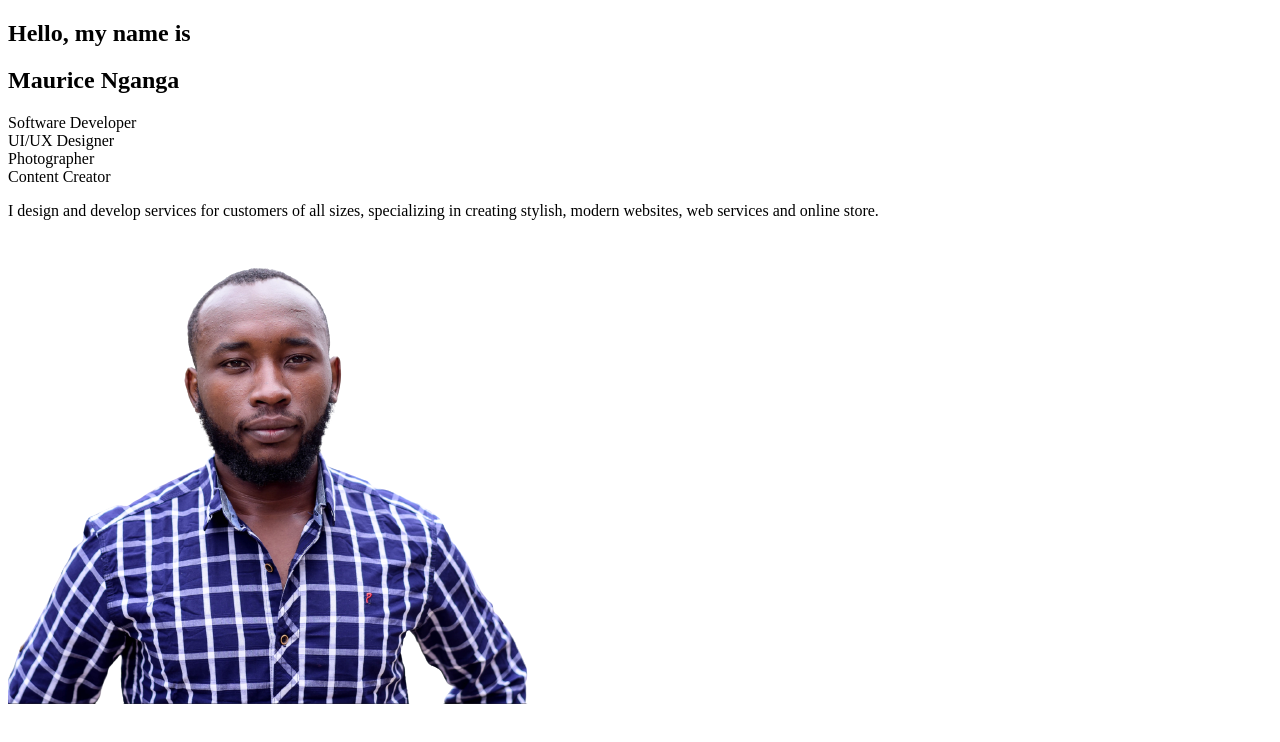
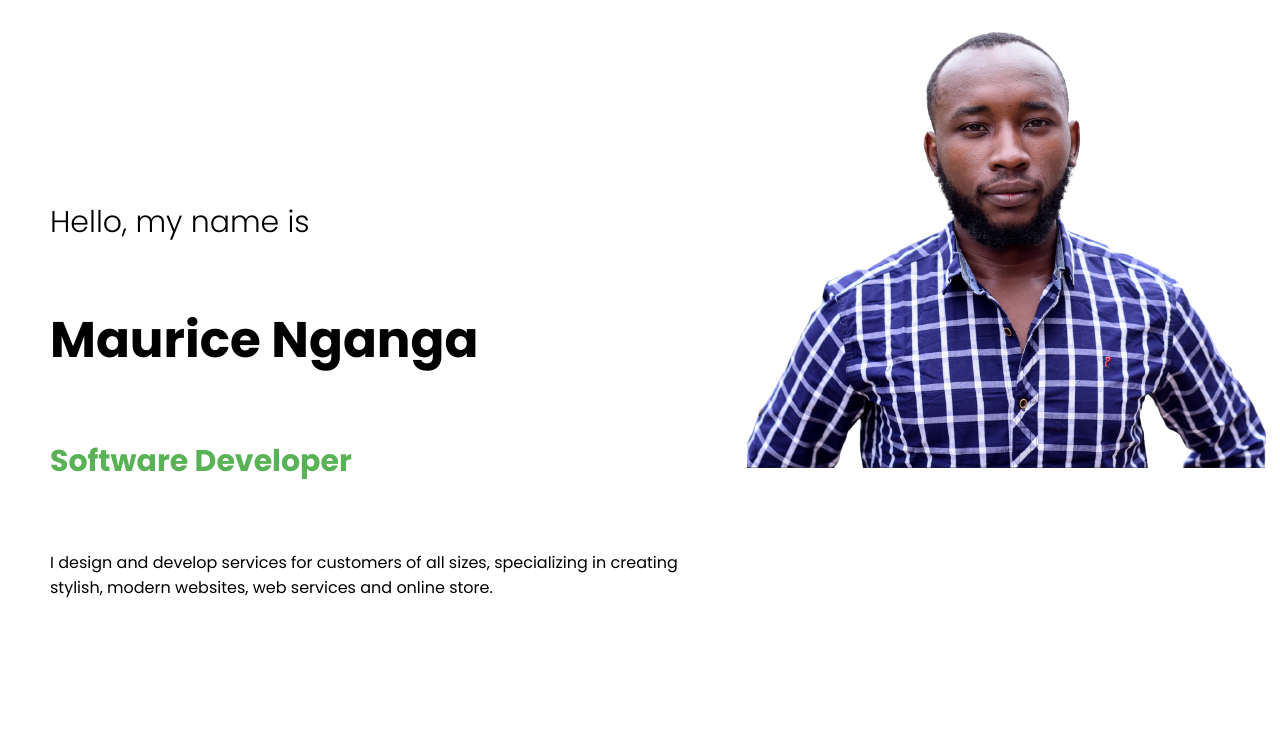
Before and after one commit to moryno/Phase-0-Personal-Website, a plain HTML site: page index.html in a window 1280 px wide. Drawn offline with Linux system fonts and the light colour scheme.

Commit message:
Add css styling to make the title section of the landing page look appealing

```diff
--- /dev/null
+++ b/assets/css/index.css
@@ -0,0 +1,67 @@
+* {
+    padding: 0;
+    margin: 0;
+
+}
+
+body {
+    font-family: "Poppins", sans-serif;
+}
+
+/* ............................... LANDING SECTION ........................................ */
+#landing {
+    height: 100vh;
+    width: 100%;
+    display: flex;
+}
+
+#landing > .leftContainer {
+    flex:1;
+    display: flex;
+    align-items:center;
+    justify-content: center;
+}
+
+#landing > .leftContainer > .leftWrapper {
+    padding:3.125rem;
+    height: 50%;
+    display:flex;
+    flex-direction: column;
+    justify-content: space-between;
+}
+
+#landing > .leftContainer > .leftWrapper > h2 {
+    font-weight: 300;
+    font-size: 1.875rem;
+
+}
+
+#landing > .leftContainer > .leftWrapper > h1 {
+    font-size: 3.125rem;
+}
+
+.titleContainer {
+    height: 3.5rem;
+    overflow: hidden;
+}
+
+.titleContainer > .titleWrapper {
+    height: 100%;
+    animation: myMove ease-in-out infinite alternate;
+}
+
+/* @keyframes myMove {
+    25% { transform: translateY(-50px)}
+   50% { transform: translateY(-100px)}
+   75% { transform: translateY(-150px)}
+   100% { transform: translateY(-200px)}
+} */
+
+.titleContainer > .titleWrapper > .titleItem {
+    height:3.125rem;
+    font-size:1.875rem;
+    font-weight:bold;
+    color: #59b256;
+    display: flex;
+    align-items:center;
+}
--- a/index.html
+++ b/index.html
@@ -4,7 +4,12 @@
     <meta charset="UTF-8" />
     <meta http-equiv="X-UA-Compatible" content="IE=edge" />
     <meta name="viewport" content="width=device-width, initial-scale=1.0" />
+    <link
+      href="https://fonts.googleapis.com/css2?family=Poppins:ital,wght@0,100;0,200;0,300;0,400;0,500;0,600;0,700;0,800;0,900;1,100;1,200;1,300;1,400;1,500;1,600;1,700;1,800;1,900&display=swap"
+      rel="stylesheet"
+    />
     <title>Personal Website</title>
+    <link rel="stylesheet" href="./assets/css/index.css" />
   </head>
   <body>
     <section id="landing">
@@ -14,10 +19,10 @@
           <h1>Maurice Nganga</h1>
           <div class="titleContainer">
             <div class="titleWrapper">
-              <div>Software Developer</div>
-              <div>UI/UX Designer</div>
-              <div>Photographer</div>
-              <div>Content Creator</div>
+              <div class="titleItem">Software Developer</div>
+              <div class="titleItem">UI/UX Designer</div>
+              <div class="titleItem">Photographer</div>
+              <div class="titleItem">Content Creator</div>
             </div>
           </div>
           <p>
```
